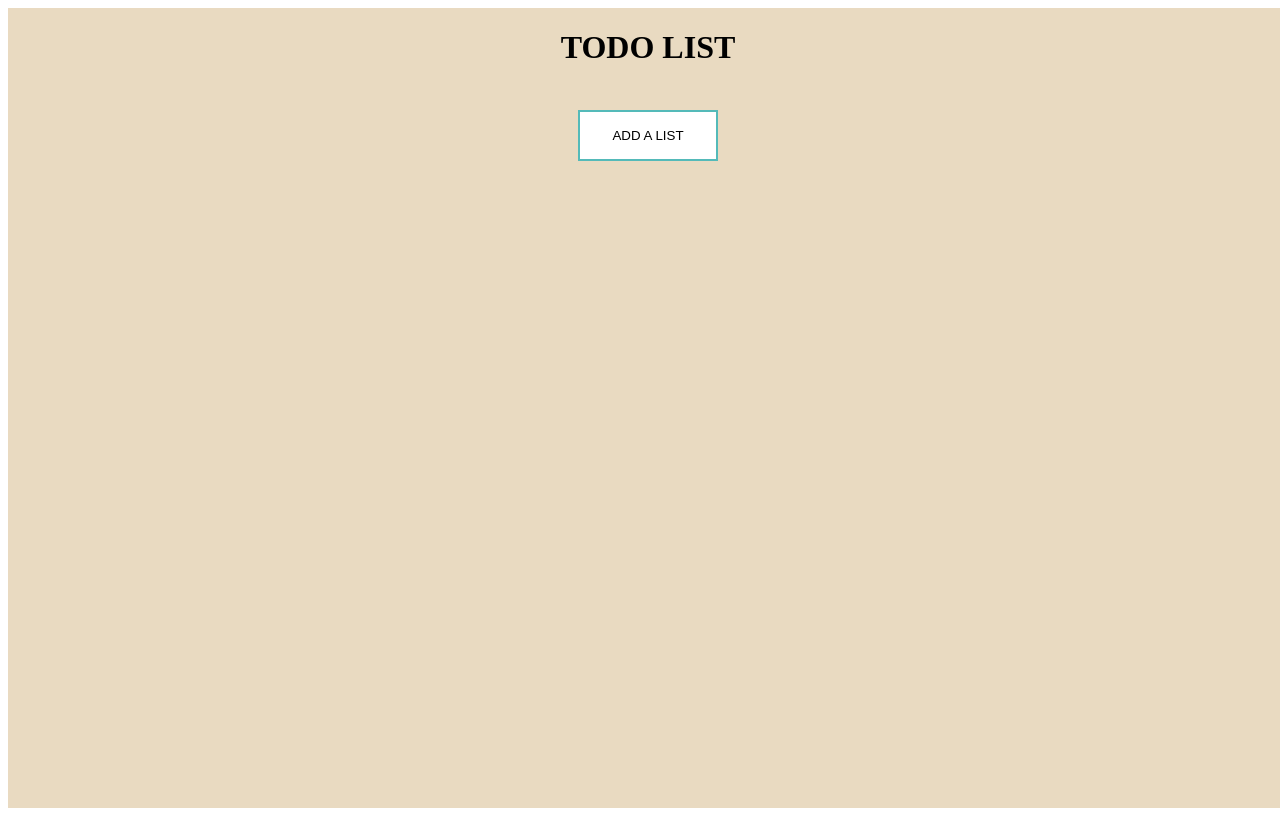
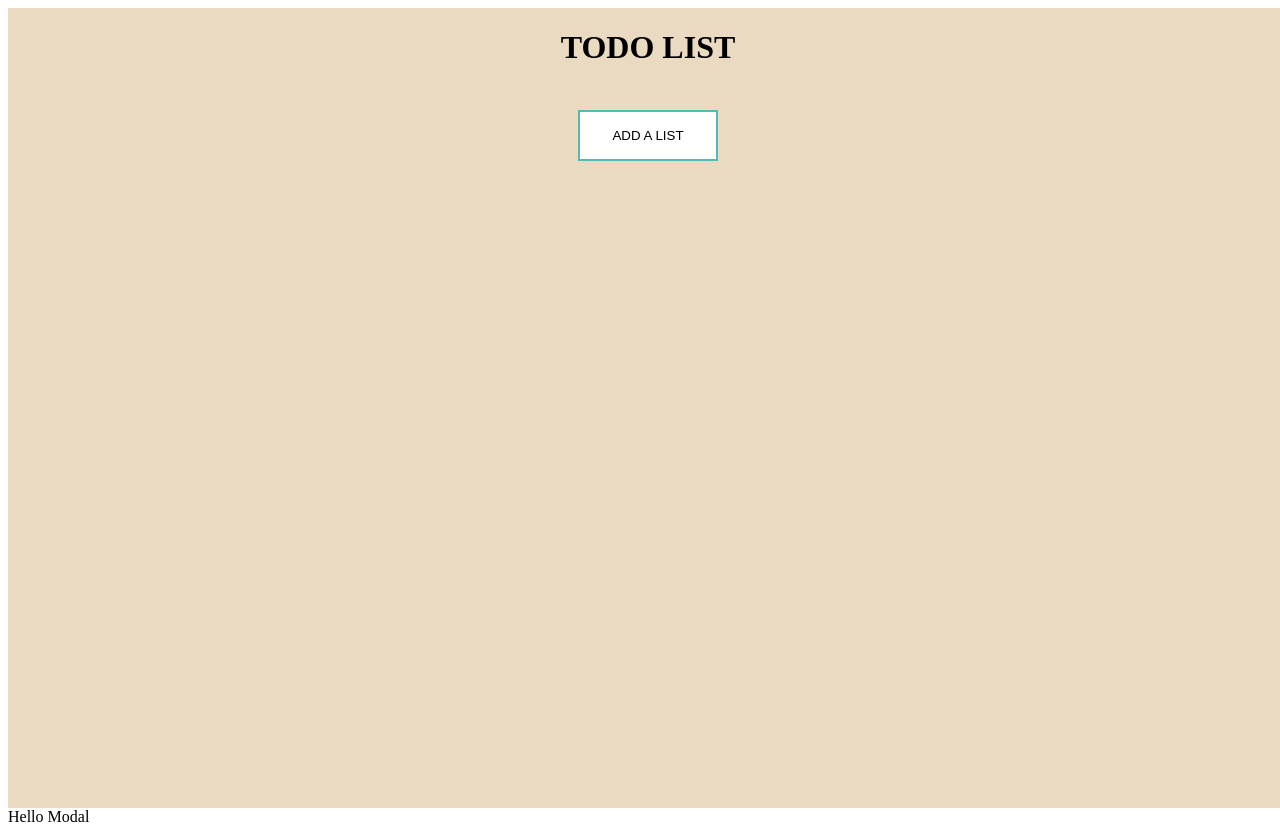
Before and after one commit to nerraou/todo-app, a React (Create React App) app: page / in a window 1280 px wide. Both pictures are taken after a click on the button "ADD A LIST". Built offline with nearby package versions, Linux system fonts and the light colour scheme.

Commit message:
add the modal

```diff
--- a/src/App.js
+++ b/src/App.js
@@ -1,8 +1,18 @@
-import { Button  } from "./components/Button";
+import { Button } from "./components/Button";
+import { Modal } from "./components/Modal";
+import { useState } from "react";
+
 function App() {
+  const [show, setShow] = useState(false);
+
   return (
     <div className="App">
-      <Button />
+      <Button
+        onClick={() => {
+          setShow(true);
+        }}
+      />
+      {show ? <Modal /> : null}
     </div>
   );
 }
--- a/src/components/Button/index.js
+++ b/src/components/Button/index.js
@@ -1,14 +1,15 @@
-import styles from "./Button.module.css"
+import styles from "./Button.module.css";
 
-function Button ()
-{
-    return (
-        <div className={styles.background}>
-            <h1> TODO LIST</h1>
-            <br/>
-            <button className={styles.button}> ADD A LIST</button>
-        </div>
-    )
+function Button({ onClick }) {
+  return (
+    <div className={styles.background}>
+      <h1> TODO LIST</h1>
+      <br />
+      <button className={styles.button} onClick={onClick}>
+        ADD A LIST
+      </button>
+    </div>
+  );
 }
 
-export {Button};
+export { Button };
--- /dev/null
+++ b/src/components/Modal/index.js
@@ -0,0 +1,5 @@
+function Modal() {
+  return <div>Hello Modal</div>;
+}
+
+export { Modal };
```
Also changed, not shown: src/components/Modal/Modal.module.css (added).
